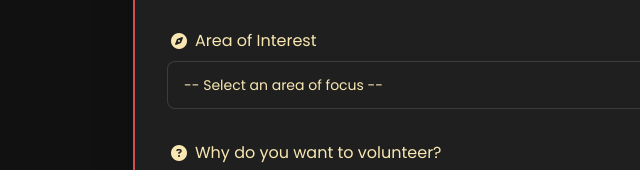
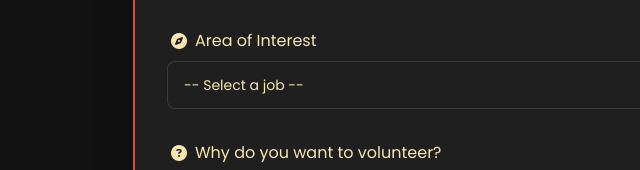
Before and after one commit to realSentic/volunteering-form, a website: page index.html in a window 1280 px wide. Shown: the part 563-733 px from the top of the page, 123-763 px from the left. Drawn offline with nearby package versions, Linux system fonts and the light colour scheme.

Commit message:
Update index.html

```diff
--- a/index.html
+++ b/index.html
@@ -89,14 +89,29 @@
         <select id="area"
           class="select select-bordered bg-[#1F1F1F] text-[#F9E7B2] focus:border-[#D34E4E] focus:ring-[#D34E4E]/50"
           required>
-          <option value="" disabled selected>-- Select an area of focus --</option>
-          <option>Philippine Red Cross</option>
-          <option>Tutoring Volunteer</option>
-          <option>Philippine Animal Welfare Society</option>
-          <option>Tree-Planting</option>
-          <option>Cleanup-Drive</option>
-          <option>Disaster Relief Operations</option>
-          <option>Community Event Planning</option>
+          <option value="" disabled selected>-- Select a job --</option>
+          <option>Tree Planting (1:00 PM – 3:30 PM)</option>
+          <option>Coastal Cleanup (7:00 AM – 10:00 AM)</option>
+          <option>Park Beautification (9:00 AM – 12:00 PM)</option>
+          <option>Recycling Drive Sorting (2:00 PM – 5:00 PM)</option>
+          <option>Soup Kitchen Meal Prep (8:00 AM – 11:00 AM)</option>
+          <option>Food Bag Packing (1:00 PM – 4:00 PM)</option>
+          <option>Community Pantry Assistance (9:00 AM – 12:00 PM)</option>
+          <option>Elderly Home Visit (3:00 PM – 5:00 PM)</option>
+          <option>After-School Tutoring (4:00 PM – 6:00 PM)</option>
+          <option>Reading Session for Kids (10:00 AM – 11:30 AM)</option>
+          <option>Art Workshop Helper (1:30 PM – 4:00 PM)</option>
+          <option>School Supplies Distribution (8:30 AM – 11:00 AM)</option>
+          <option>Animal Shelter Cleaning (9:00 AM – 12:00 PM)</option>
+          <option>Dog Walking (3:00 PM – 5:00 PM)</option>
+          <option>Pet Feeding Program (7:30 AM – 9:00 AM)</option>
+          <option>Blood Donation Registration Desk (8:00 AM – 12:00 PM)</option>
+          <option>Medical Mission Support (1:00 PM – 4:30 PM)</option>
+          <option>First-Aid Booth Volunteer (10:00 AM – 2:00 PM)</option>
+          <option>Registration Booth Staff (7:00 AM – 9:30 AM)</option>
+          <option>Stage Crew Assistance (2:00 PM – 6:00 PM)</option>
+          <option>Crowd Management (3:00 PM – 5:30 PM)</option>
+          <option>Clean-Up Crew (5:30 PM – 7:00 PM)</option>
         </select>
       </div>
 
```
